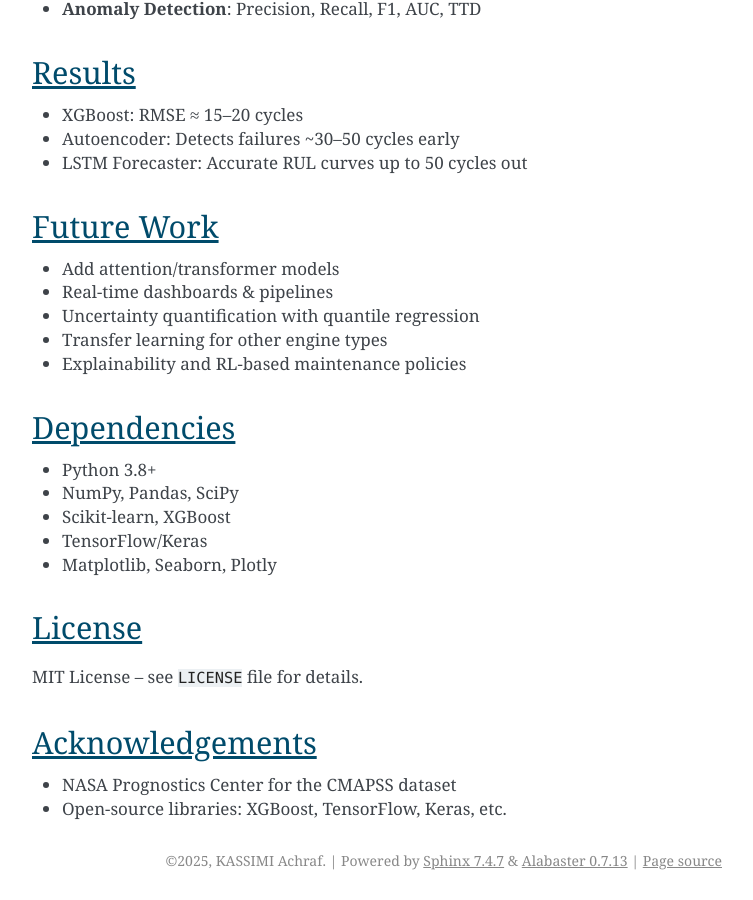
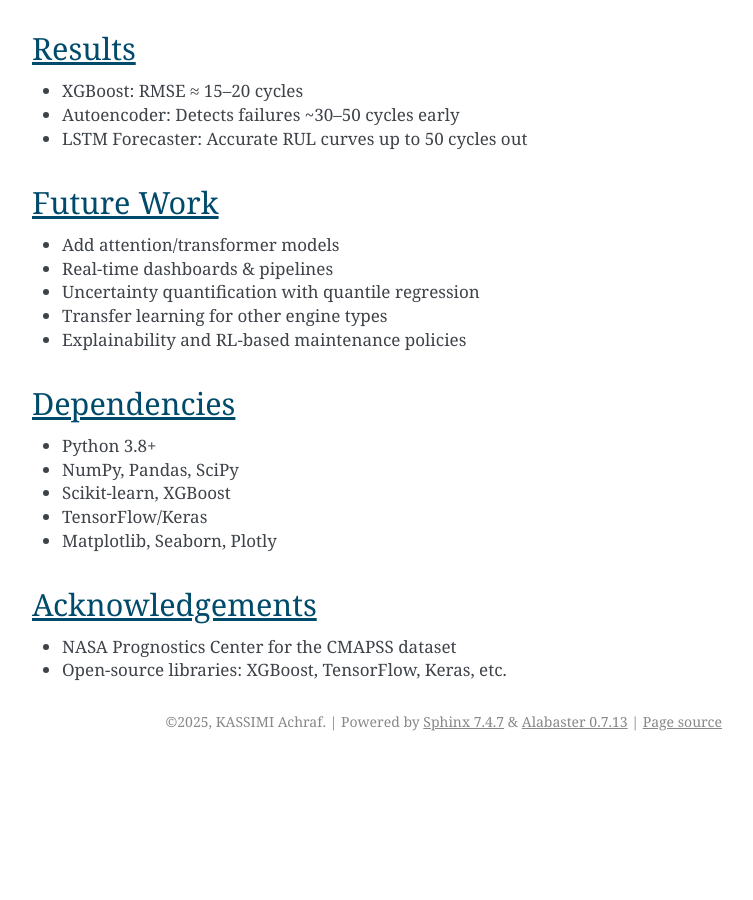
Before and after one commit to 1achraf1/timeseries, a Sphinx documentation site: the page built from source/index.rst, in a window 1280 px wide and 900 px high, scrolled down 3002 px. Shown: the whole window, without its empty margins (388-1141 px from the left). Built offline with Sphinx 7.4.7, drawn with Linux system fonts in a browser that asks for light colours; after the commit the page ends 3763 px from its top, so only the background shows below that.

Commit message:
Update index.rst

```diff
--- a/source/index.rst
+++ b/source/index.rst
@@ -156,10 +156,6 @@ Dependencies
 - TensorFlow/Keras
 - Matplotlib, Seaborn, Plotly
 
-License
--------
-
-MIT License – see ``LICENSE`` file for details.
 
 Acknowledgements
 ----------------
```
